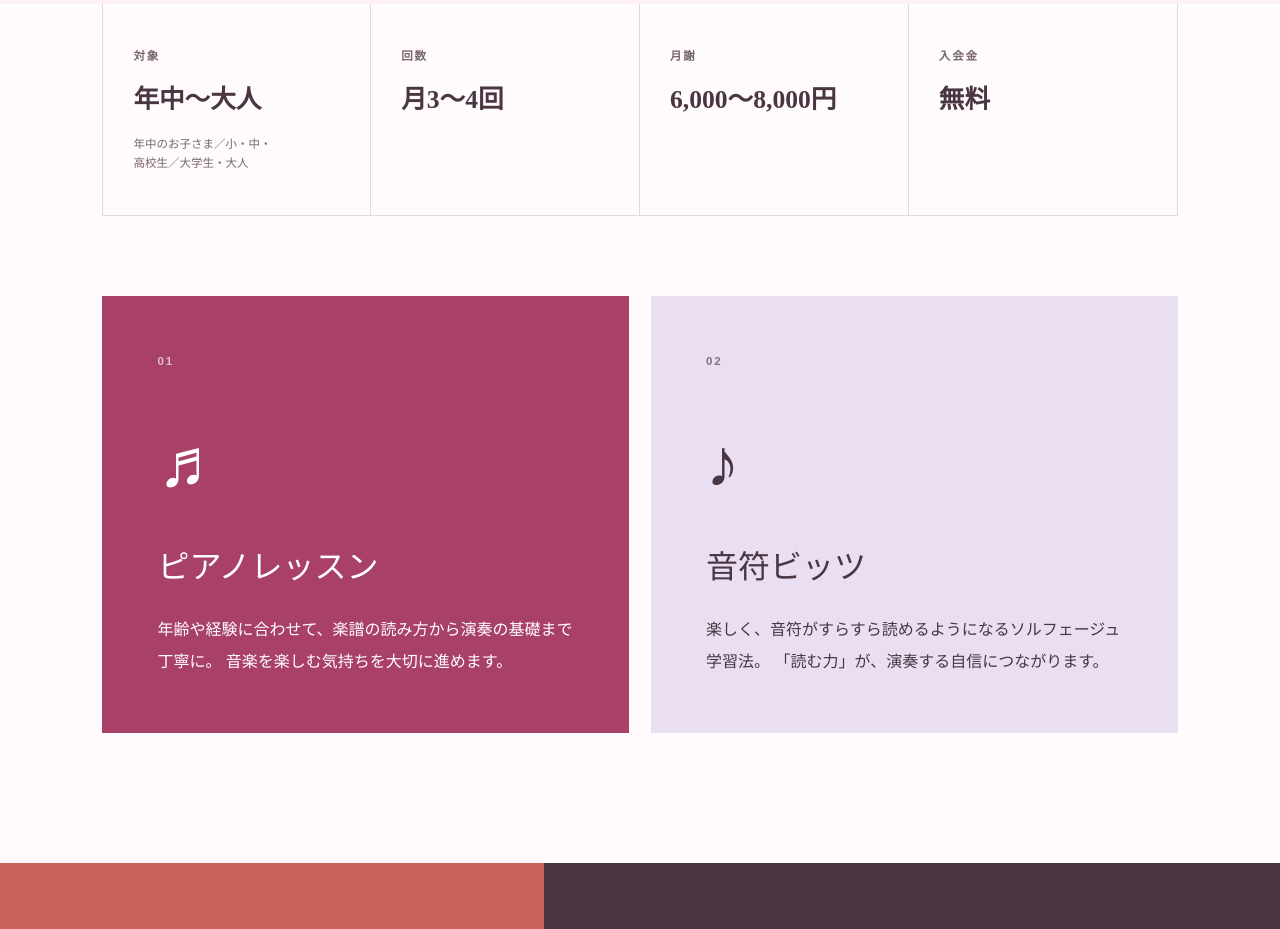
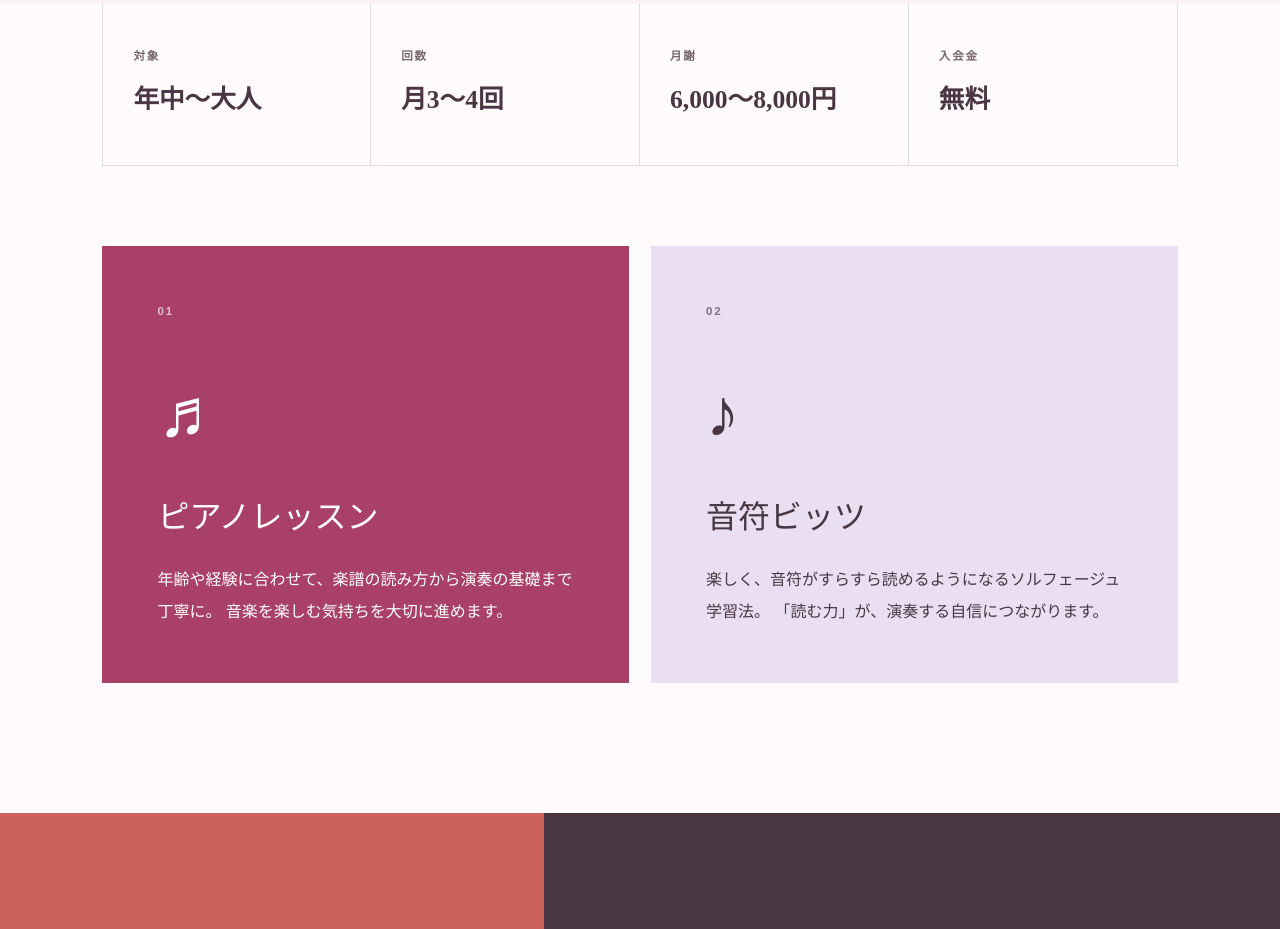
Before and after one commit to ape36soundscape/saruwatari-pianolessonclass-yokohama, a Next.js app: page / in a window 1280 px wide. Shown: the part 1220-2149 px from the top of the page. Built offline with nearby package versions, Linux system fonts and the light colour scheme.

Commit message:
Simplify lesson age label

```diff
--- a/app/page.tsx
+++ b/app/page.tsx
@@ -4,7 +4,6 @@ const lessonFacts = [
   {
     label: "対象",
     value: "年中〜大人",
-    note: "年中のお子さま／小・中・高校生／大学生・大人",
   },
   { label: "回数", value: "月3〜4回" },
   { label: "月謝", value: "6,000〜8,000円" },
@@ -152,7 +151,6 @@ export default function Home() {
             <article className="fact-card" key={fact.label}>
               <span>{fact.label}</span>
               <strong>{fact.value}</strong>
-              {fact.note && <small>{fact.note}</small>}
             </article>
           ))}
         </div>
```
